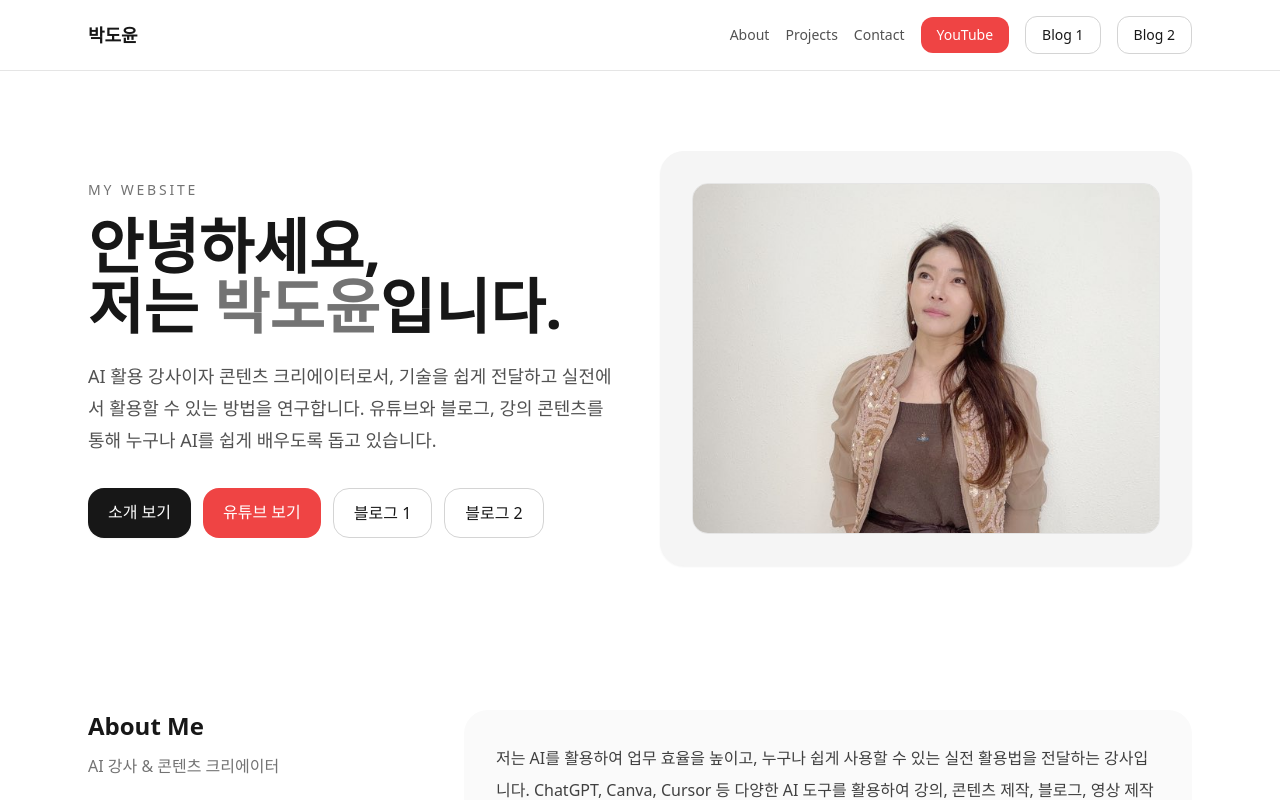
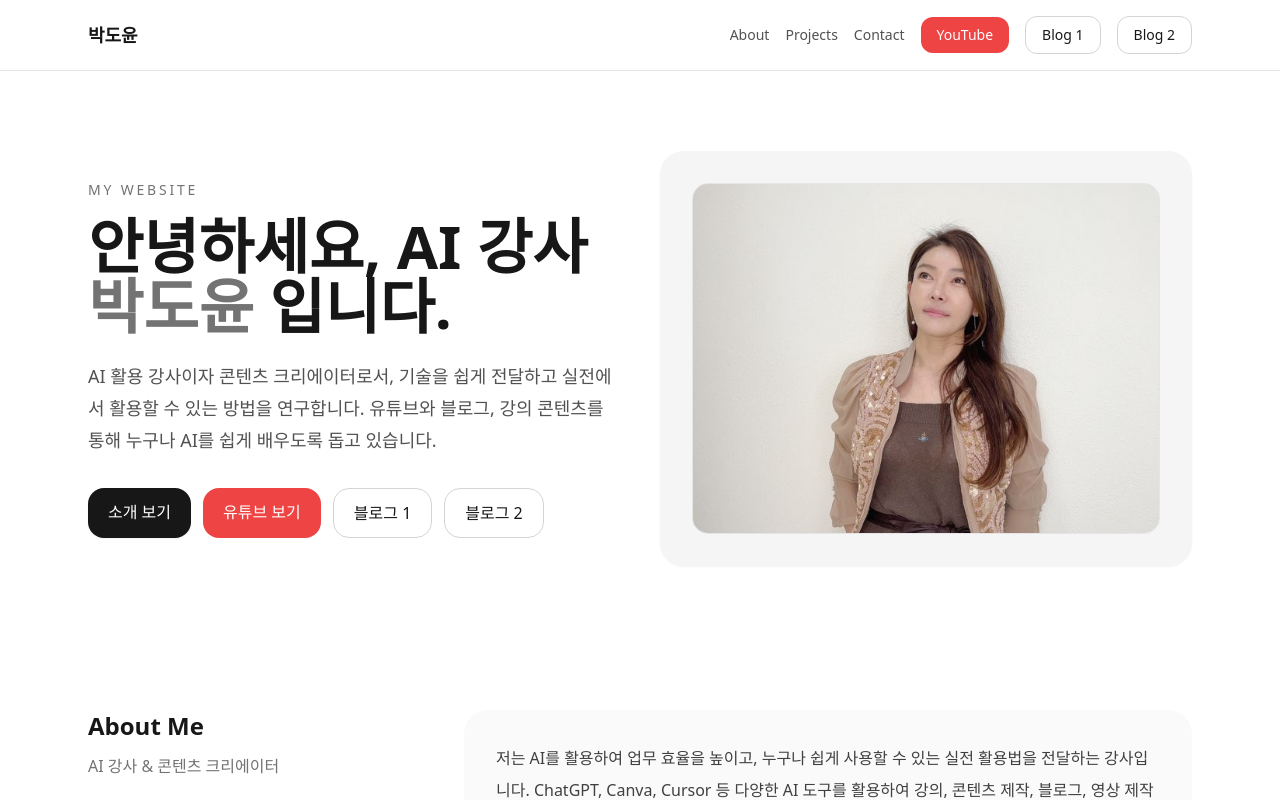
Before and after one commit to hahahoho1889-create/hahahoho1889, a Next.js app: page / in a window 1280 px wide. Shown: the top 800 px of the page. Built offline with nearby package versions, Linux system fonts and the light colour scheme.

Commit message:
Update hero title text

```diff
--- a/app/page.jsx
+++ b/app/page.jsx
@@ -50,9 +50,7 @@ export default function PersonalWebsiteStarter() {
         <div>
           <p className="text-sm tracking-[0.2em] uppercase text-neutral-500 mb-4">My Website</p>
           <h1 className="text-4xl md:text-6xl font-bold leading-tight mb-6">
-            안녕하세요,
-            <br />
-            저는 <span className="text-neutral-500">박도윤</span>입니다.
+            안녕하세요, AI 강사 <span className="text-neutral-500">박도윤</span> 입니다.
           </h1>
           <p className="text-lg text-neutral-600 leading-8 mb-8">
             AI 활용 강사이자 콘텐츠 크리에이터로서, 기술을 쉽게 전달하고 실전에서 활용할 수 있는
```
